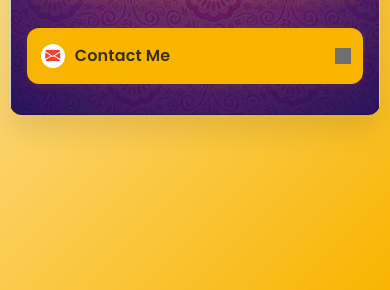
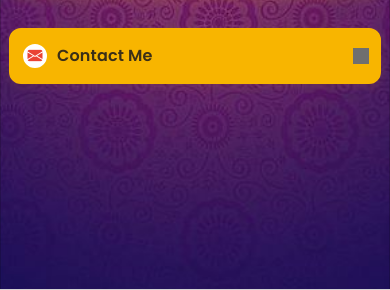
Before and after one commit to RITURAJSINGHRAJPUT/nfc1, a plain HTML site: page index.html in a window 390 px wide. Shown: the part 554-844 px from the top of the page. Drawn offline with nearby package versions, Linux system fonts and the light colour scheme; grey boxes are pictures that could not be loaded.

Commit message:
responsive

```diff
--- a/styles.css
+++ b/styles.css
@@ -171,11 +171,28 @@ body {
 }
 
 @media (max-width: 600px) {
+  body {
+    min-height: 100vh;
+    height: 100vh;
+    width: 100vw;
+    margin: 0;
+    padding: 0;
+    display: flex;
+    align-items: stretch;
+    justify-content: stretch;
+    overflow-x: hidden;
+  }
   .card {
-    max-width: 95vw;
-    width: 100%;
-    padding: 1rem;
-    border-radius: 12px;
+    max-width: 100vw;
+    width: 100vw;
+    min-height: 100vh;
+    height: 100vh;
+    border-radius: 0;
+    padding: 1rem 0.5rem;
+    box-sizing: border-box;
+    display: flex;
+    flex-direction: column;
+    justify-content: center;
   }
   .profile-img {
     width: 90px;
```
